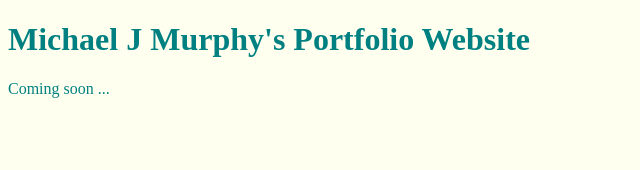
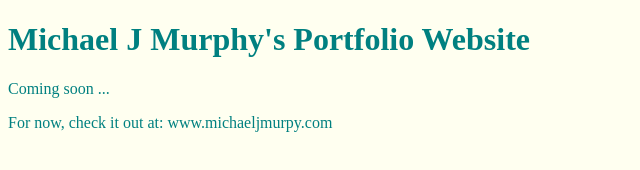
Before and after one commit to michaeljmurphyconsulting/portfolio_website, a plain HTML site: page index.html in a window 1280 px wide. Shown: the whole page, without its empty margins (0-640 px from the left). Drawn offline with Linux system fonts and the light colour scheme.

Commit message:
Update index.html

```diff
--- a/index.html
+++ b/index.html
@@ -13,6 +13,8 @@
 <body>
     <h1>Michael J Murphy's Portfolio Website</h1>
     <p>Coming soon ...</p>
+    <p>For now, check it out at: www.michaeljmurpy.com</p>
+
 
     <script src="index.js"></script>
 
```
